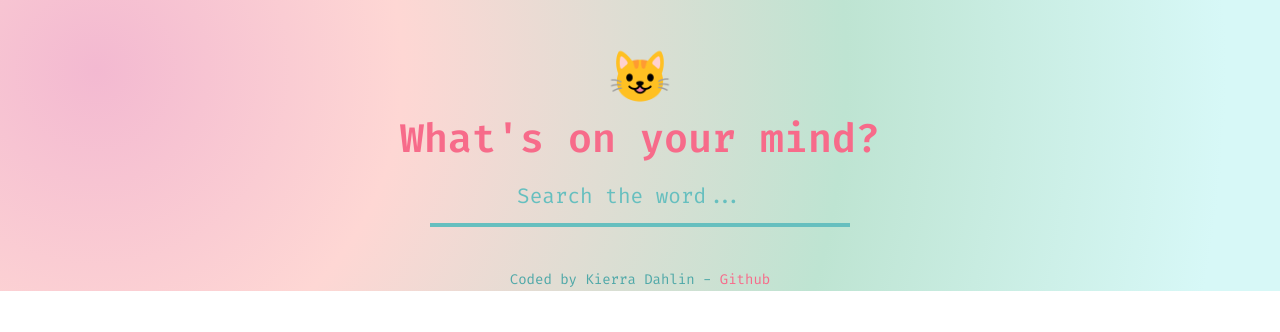
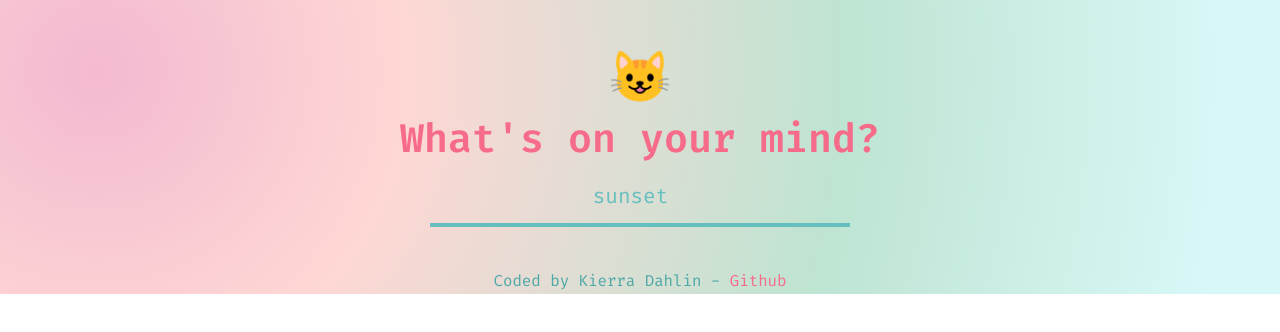
Before and after one commit to kierraDahlin/dictionary-project, a React (Create React App) app: page / in a window 1280 px wide. Shown: the top 332 px of the page. Built offline with nearby package versions, Linux system fonts and the light colour scheme; no server answers.

Commit message:
Cleaning css

```diff
--- a/src/App.css
+++ b/src/App.css
@@ -20,6 +20,7 @@ body {
   color: #4fa8a8;
   font-family: "Fira Code", monospace;
   font-weight: 400;
+  font-size: 18px;
 }
 
 h1,
--- a/src/Dictionary.css
+++ b/src/Dictionary.css
@@ -26,11 +26,6 @@ input[type="search"]:focus {
   font-weight: 600;
 }
 
-input::placeholder {
-  color: #66bfbf;
-  text-align: center;
-}
-
 .Results {
   text-align: left;
 }
--- a/src/Dictionary.js
+++ b/src/Dictionary.js
@@ -42,7 +42,7 @@ export default function Dictionary(props) {
           <input
             type="search"
             onChange={handleKeywordChange}
-            placeholder="Search the word..."
+            defaultValue={props.defaultKeyword}
           />
         </form>
 
--- a/src/Meaning.css
+++ b/src/Meaning.css
@@ -1,3 +1,6 @@
+.meaning-single {
+  margin-bottom: 30px;
+}
 .meaning-example {
   color: #6ec7c7;
 }
--- a/src/Meaning.js
+++ b/src/Meaning.js
@@ -9,7 +9,7 @@ export default function Meaning(props) {
       <h3>{props.meaning.partOfSpeech}</h3>
       {props.meaning.definitions.map(function (definition, index) {
         return (
-          <div key={index}>
+          <div className="meaning-single" key={index}>
             <div>
               <p>
                 <strong>{definition.definition}</strong>{" "}
--- a/src/Synonyms.css
+++ b/src/Synonyms.css
@@ -7,4 +7,5 @@ ul {
   border: 1px solid #66bfbf;
   padding: 8px;
   border-radius: 20px;
+  font-size: 14px;
 }
```
